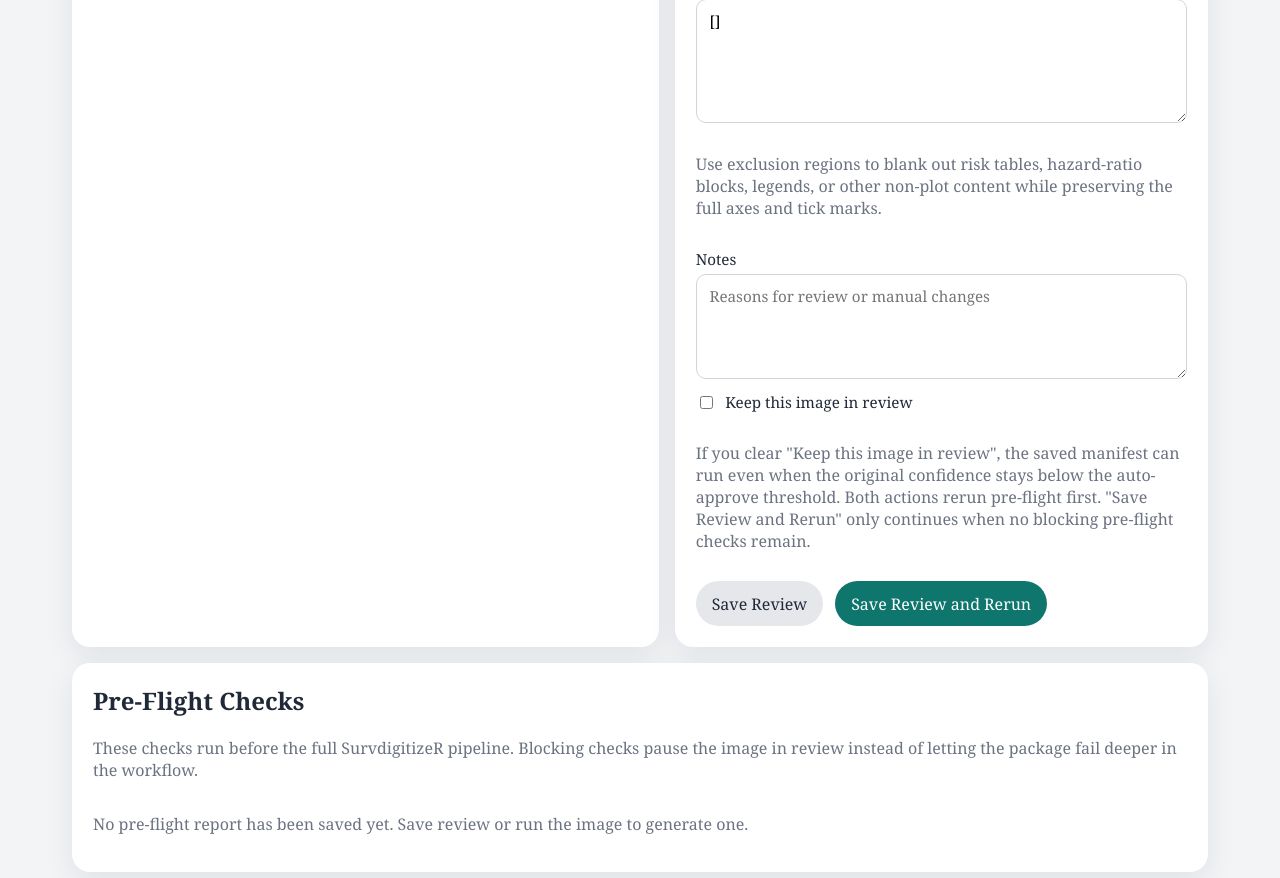
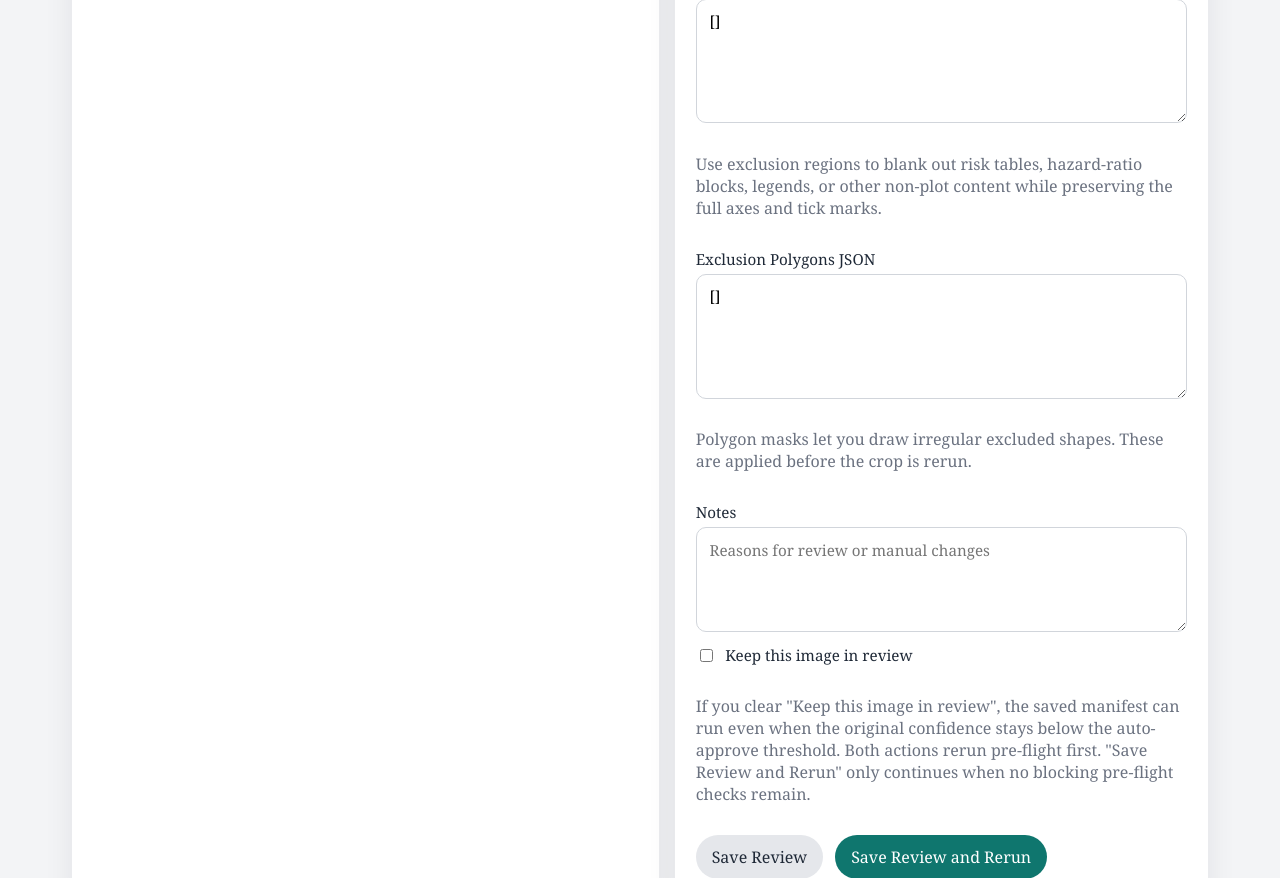
Before and after one commit to rphilip90/km-survdigitizer-oracle, a FastAPI app: template app/templates/image.html in a window 1280 px wide. Shown: the part 1091-1969 px from the top of the page. Run offline with FastAPI, Linux system fonts and the light colour scheme; the template is opened without the code that fills it, so the values that code supplies are empty; some libraries are stand-ins or nearby versions.

Commit message:
Add polygon masking to manual crop editor

```diff
--- a/app/main.py
+++ b/app/main.py
@@ -203,6 +203,7 @@ async def save_review(
     crop_right: str = Form(default=""),
     crop_bottom: str = Form(default=""),
     exclusion_regions_json: str = Form(default="[]"),
+    exclusion_polygons_json: str = Form(default="[]"),
     crop_hint: str = Form(default=""),
     notes: str = Form(default=""),
     llm_confidence: float = Form(default=1.0),
@@ -237,6 +238,7 @@ async def save_review(
         crop_right=parse_optional_float(crop_right),
         crop_bottom=parse_optional_float(crop_bottom),
         exclusion_regions=parse_exclusion_regions(exclusion_regions_json),
+        exclusion_polygons=parse_exclusion_polygons(exclusion_polygons_json),
         crop_hint=crop_hint or None,
         notes=notes or None,
         llm_confidence=llm_confidence,
@@ -574,6 +576,16 @@ def parse_exclusion_regions(value: str) -> list[dict]:
     return parsed
 
 
+def parse_exclusion_polygons(value: str) -> list[dict]:
+    stripped = value.strip()
+    if not stripped:
+        return []
+    parsed = json.loads(stripped)
+    if not isinstance(parsed, list):
+        raise ValueError("exclusion_polygons_json must be a JSON array")
+    return parsed
+
+
 def build_export_archive(batch: dict) -> Path:
     export_dir = settings.export_dir / batch["id"]
     export_dir.mkdir(parents=True, exist_ok=True)
--- /dev/null
+++ b/app/static/review.js
@@ -0,0 +1,302 @@
+(function () {
+    function clamp(value, min, max) {
+        return Math.max(min, Math.min(max, value));
+    }
+
+    function formatValue(value) {
+        return value.toFixed(3).replace(/0+$/, "").replace(/\.$/, "");
+    }
+
+    function initManualCrop() {
+        const image = document.getElementById("source-image-preview");
+        const overlay = document.getElementById("crop-editor-overlay");
+        const svg = document.getElementById("crop-editor-svg");
+        const selection = document.getElementById("crop-selection");
+        const polygonGroup = document.getElementById("polygon-mask-group");
+        const activePolygon = document.getElementById("active-polygon-mask");
+        const clearCropButton = document.getElementById("clear-manual-crop");
+        const cropModeButton = document.getElementById("crop-mode-button");
+        const polygonModeButton = document.getElementById("polygon-mode-button");
+        const finishPolygonButton = document.getElementById("finish-polygon-mask");
+        const clearLastPolygonButton = document.getElementById("clear-last-polygon-mask");
+        const clearAllPolygonsButton = document.getElementById("clear-all-polygon-masks");
+        const polygonField = document.getElementById("exclusion-polygons-input");
+        const inputs = {
+            left: document.getElementById("crop-left-input"),
+            top: document.getElementById("crop-top-input"),
+            right: document.getElementById("crop-right-input"),
+            bottom: document.getElementById("crop-bottom-input"),
+        };
+
+        if (
+            !image || !overlay || !svg || !selection || !polygonGroup || !activePolygon ||
+            !clearCropButton || !cropModeButton || !polygonModeButton ||
+            !finishPolygonButton || !clearLastPolygonButton || !clearAllPolygonsButton ||
+            !polygonField || Object.values(inputs).some((input) => !input)
+        ) {
+            return;
+        }
+
+        let mode = "crop";
+        let dragState = null;
+        let activePolygonPoints = [];
+        let polygons = parsePolygons();
+
+        function parsePolygons() {
+            try {
+                const parsed = JSON.parse(polygonField.value || "[]");
+                return Array.isArray(parsed) ? parsed : [];
+            } catch (error) {
+                return [];
+            }
+        }
+
+        function writePolygons() {
+            polygonField.value = JSON.stringify(polygons, null, 2);
+        }
+
+        function overlayRect() {
+            return overlay.getBoundingClientRect();
+        }
+
+        function setMode(nextMode) {
+            mode = nextMode;
+            cropModeButton.dataset.active = String(mode === "crop");
+            polygonModeButton.dataset.active = String(mode === "polygon");
+            overlay.dataset.mode = mode;
+            finishPolygonButton.disabled = mode !== "polygon" || activePolygonPoints.length < 3;
+            clearLastPolygonButton.disabled = polygons.length === 0 && activePolygonPoints.length === 0;
+            clearAllPolygonsButton.disabled = polygons.length === 0;
+        }
+
+        function clearActivePolygon() {
+            activePolygonPoints = [];
+            activePolygon.setAttribute("points", "");
+            finishPolygonButton.disabled = true;
+        }
+
+        function pointPosition(event) {
+            const rect = overlayRect();
+            return {
+                x: clamp(event.clientX - rect.left, 0, rect.width),
+                y: clamp(event.clientY - rect.top, 0, rect.height),
+            };
+        }
+
+        function normalizedPoint(point) {
+            const rect = overlayRect();
+            return {
+                x: Number(formatValue(clamp(point.x / rect.width, 0, 1))),
+                y: Number(formatValue(clamp(point.y / rect.height, 0, 1))),
+            };
+        }
+
+        function denormalizedPoint(point) {
+            const rect = overlayRect();
+            return {
+                x: point.x * rect.width,
+                y: point.y * rect.height,
+            };
+        }
+
+        function setSelection(left, top, right, bottom) {
+            selection.style.display = "block";
+            selection.setAttribute("x", left);
+            selection.setAttribute("y", top);
+            selection.setAttribute("width", Math.max(1, right - left));
+            selection.setAttribute("height", Math.max(1, bottom - top));
+        }
+
+        function hideSelection() {
+            selection.style.display = "none";
+        }
+
+        function syncCropFromInputs() {
+            const leftValue = parseFloat(inputs.left.value);
+            const topValue = parseFloat(inputs.top.value);
+            const rightValue = parseFloat(inputs.right.value);
+            const bottomValue = parseFloat(inputs.bottom.value);
+
+            if ([leftValue, topValue, rightValue, bottomValue].some((value) => Number.isNaN(value))) {
+                hideSelection();
+                return;
+            }
+
+            const rect = overlayRect();
+            setSelection(
+                leftValue * rect.width,
+                topValue * rect.height,
+                rightValue * rect.width,
+                bottomValue * rect.height
+            );
+        }
+
+        function updateCropInputs(left, top, right, bottom) {
+            const rect = overlayRect();
+            inputs.left.value = formatValue(clamp(left / rect.width, 0, 1));
+            inputs.top.value = formatValue(clamp(top / rect.height, 0, 1));
+            inputs.right.value = formatValue(clamp(right / rect.width, 0, 1));
+            inputs.bottom.value = formatValue(clamp(bottom / rect.height, 0, 1));
+        }
+
+        function renderPolygons() {
+            while (polygonGroup.firstChild) {
+                polygonGroup.removeChild(polygonGroup.firstChild);
+            }
+
+            polygons.forEach(function (polygon) {
+                const polygonNode = document.createElementNS("http://www.w3.org/2000/svg", "polygon");
+                const points = (polygon.points || []).map(function (point) {
+                    const rendered = denormalizedPoint(point);
+                    return rendered.x + "," + rendered.y;
+                }).join(" ");
+                polygonNode.setAttribute("points", points);
+                polygonNode.setAttribute("class", "saved-polygon-mask");
+                polygonGroup.appendChild(polygonNode);
+            });
+
+            const activePoints = activePolygonPoints.map(function (point) {
+                return point.x + "," + point.y;
+            }).join(" ");
+            activePolygon.setAttribute("points", activePoints);
+            finishPolygonButton.disabled = mode !== "polygon" || activePolygonPoints.length < 3;
+            clearLastPolygonButton.disabled = polygons.length === 0 && activePolygonPoints.length === 0;
+            clearAllPolygonsButton.disabled = polygons.length === 0;
+        }
+
+        function finishActivePolygon() {
+            if (activePolygonPoints.length < 3) {
+                return;
+            }
+            polygons.push({
+                label: "manual polygon " + (polygons.length + 1),
+                points: activePolygonPoints.map(normalizedPoint),
+            });
+            writePolygons();
+            clearActivePolygon();
+            renderPolygons();
+        }
+
+        svg.addEventListener("pointerdown", function (event) {
+            if (mode !== "crop") {
+                return;
+            }
+            const start = pointPosition(event);
+            dragState = { startX: start.x, startY: start.y };
+            svg.setPointerCapture(event.pointerId);
+            setSelection(start.x, start.y, start.x + 1, start.y + 1);
+            event.preventDefault();
+        });
+
+        svg.addEventListener("pointermove", function (event) {
+            if (mode !== "crop" || !dragState) {
+                return;
+            }
+            const current = pointPosition(event);
+            const left = Math.min(dragState.startX, current.x);
+            const top = Math.min(dragState.startY, current.y);
+            const right = Math.max(dragState.startX, current.x);
+            const bottom = Math.max(dragState.startY, current.y);
+            setSelection(left, top, right, bottom);
+        });
+
+        function finishCrop(event) {
+            if (mode !== "crop" || !dragState) {
+                return;
+            }
+            const current = pointPosition(event);
+            const left = Math.min(dragState.startX, current.x);
+            const top = Math.min(dragState.startY, current.y);
+            const right = Math.max(dragState.startX, current.x);
+            const bottom = Math.max(dragState.startY, current.y);
+            dragState = null;
+
+            if ((right - left) < 12 || (bottom - top) < 12) {
+                hideSelection();
+                return;
+            }
+
+            setSelection(left, top, right, bottom);
+            updateCropInputs(left, top, right, bottom);
+        }
+
+        svg.addEventListener("pointerup", finishCrop);
+        svg.addEventListener("pointercancel", function () {
+            dragState = null;
+        });
+
+        svg.addEventListener("click", function (event) {
+            if (mode !== "polygon") {
+                return;
+            }
+            const point = pointPosition(event);
+            activePolygonPoints.push(point);
+            renderPolygons();
+        });
+
+        cropModeButton.addEventListener("click", function () {
+            setMode("crop");
+        });
+
+        polygonModeButton.addEventListener("click", function () {
+            setMode("polygon");
+        });
+
+        finishPolygonButton.addEventListener("click", finishActivePolygon);
+
+        clearLastPolygonButton.addEventListener("click", function () {
+            if (activePolygonPoints.length > 0) {
+                activePolygonPoints.pop();
+                renderPolygons();
+                return;
+            }
+            polygons.pop();
+            writePolygons();
+            renderPolygons();
+        });
+
+        clearAllPolygonsButton.addEventListener("click", function () {
+            polygons = [];
+            writePolygons();
+            clearActivePolygon();
+            renderPolygons();
+        });
+
+        clearCropButton.addEventListener("click", function () {
+            inputs.left.value = "";
+            inputs.top.value = "";
+            inputs.right.value = "";
+            inputs.bottom.value = "";
+            hideSelection();
+        });
+
+        polygonField.addEventListener("input", function () {
+            polygons = parsePolygons();
+            clearActivePolygon();
+            renderPolygons();
+        });
+
+        Object.values(inputs).forEach(function (input) {
+            input.addEventListener("input", syncCropFromInputs);
+        });
+
+        window.addEventListener("resize", function () {
+            syncCropFromInputs();
+            renderPolygons();
+        });
+        image.addEventListener("load", function () {
+            syncCropFromInputs();
+            renderPolygons();
+        });
+
+        syncCropFromInputs();
+        renderPolygons();
+        setMode("crop");
+    }
+
+    if (document.readyState === "loading") {
+        document.addEventListener("DOMContentLoaded", initManualCrop);
+    } else {
+        initManualCrop();
+    }
+})();
--- a/app/templates/image.html
+++ b/app/templates/image.html
@@ -41,7 +41,30 @@
 <section class="two-col">
     <div class="panel image-panel">
         <h2>Source Image</h2>
-        <img src="/images/{{ image.id }}/raw" alt="{{ image.filename }}" class="image-preview">
+        <div class="crop-tool">
+            <div class="crop-tool-actions">
+                <p class="panel-hint">Use crop mode to drag a rectangular plot crop. Switch to polygon mask mode to draw irregular excluded areas over tables or summary blocks.</p>
+                <div class="artifact-links">
+                    <button type="button" id="crop-mode-button" class="btn btn-small">Crop Mode</button>
+                    <button type="button" id="polygon-mode-button" class="btn btn-small">Polygon Mask Mode</button>
+                    <button type="button" id="finish-polygon-mask" class="btn btn-small">Finish Polygon</button>
+                    <button type="button" id="clear-last-polygon-mask" class="btn btn-small">Undo Polygon</button>
+                    <button type="button" id="clear-manual-crop" class="btn btn-small">Clear Manual Crop</button>
+                    <button type="button" id="clear-all-polygon-masks" class="btn btn-small">Clear Polygon Masks</button>
+                    <button type="submit" form="manifest-review-form" name="rerun_after_save" value="true" class="btn btn-primary btn-small">Save Drawn Crop and Rerun</button>
+                </div>
+            </div>
+            <div class="crop-editor" id="manual-crop-editor">
+                <img src="/images/{{ image.id }}/raw" alt="{{ image.filename }}" class="image-preview crop-editor-image" id="source-image-preview">
+                <div class="crop-editor-overlay" id="crop-editor-overlay" aria-hidden="true">
+                    <svg id="crop-editor-svg" class="crop-editor-svg" preserveAspectRatio="none">
+                        <g id="polygon-mask-group"></g>
+                        <polyline id="active-polygon-mask" class="active-polygon-mask"></polyline>
+                        <rect id="crop-selection" class="crop-selection"></rect>
+                    </svg>
+                </div>
+            </div>
+        </div>
         {% if image.review_overlay_path and image.status == "needs_review" %}
         <div class="artifact-list">
             <h3>Manual Review Grid Preview</h3>
@@ -161,19 +184,19 @@
                 </label>
                 <label>
                     <span>Crop Left</span>
-                    <input type="number" name="crop_left" min="0" max="1" step="0.001" value="{{ manifest.crop_left if manifest and manifest.crop_left is not none else '' }}">
+                    <input id="crop-left-input" type="number" name="crop_left" min="0" max="1" step="0.001" value="{{ manifest.crop_left if manifest and manifest.crop_left is not none else '' }}">
                 </label>
                 <label>
                     <span>Crop Top</span>
-                    <input type="number" name="crop_top" min="0" max="1" step="0.001" value="{{ manifest.crop_top if manifest and manifest.crop_top is not none else '' }}">
+                    <input id="crop-top-input" type="number" name="crop_top" min="0" max="1" step="0.001" value="{{ manifest.crop_top if manifest and manifest.crop_top is not none else '' }}">
                 </label>
                 <label>
                     <span>Crop Right</span>
-                    <input type="number" name="crop_right" min="0" max="1" step="0.001" value="{{ manifest.crop_right if manifest and manifest.crop_right is not none else '' }}">
+                    <input id="crop-right-input" type="number" name="crop_right" min="0" max="1" step="0.001" value="{{ manifest.crop_right if manifest and manifest.crop_right is not none else '' }}">
                 </label>
                 <label>
                     <span>Crop Bottom</span>
-                    <input type="number" name="crop_bottom" min="0" max="1" step="0.001" value="{{ manifest.crop_bottom if manifest and manifest.crop_bottom is not none else '' }}">
+                    <input id="crop-bottom-input" type="number" name="crop_bottom" min="0" max="1" step="0.001" value="{{ manifest.crop_bottom if manifest and manifest.crop_bottom is not none else '' }}">
                 </label>
             </div>
             <label>
@@ -186,6 +209,11 @@
                 <textarea name="exclusion_regions_json" rows="5" placeholder='[{"left":0.62,"top":0.02,"right":0.98,"bottom":0.22,"label":"top summary"}]'>{{ manifest.exclusion_regions | tojson(indent=2) if manifest and manifest.exclusion_regions else '[]' }}</textarea>
             </label>
             <p class="panel-hint">Use exclusion regions to blank out risk tables, hazard-ratio blocks, legends, or other non-plot content while preserving the full axes and tick marks.</p>
+            <label>
+                <span>Exclusion Polygons JSON</span>
+                <textarea id="exclusion-polygons-input" name="exclusion_polygons_json" rows="5" placeholder='[{"label":"manual mask 1","points":[{"x":0.62,"y":0.02},{"x":0.96,"y":0.02},{"x":0.88,"y":0.20}]}]'>{{ manifest.exclusion_polygons | tojson(indent=2) if manifest and manifest.exclusion_polygons else '[]' }}</textarea>
+            </label>
+            <p class="panel-hint">Polygon masks let you draw irregular excluded shapes. These are applied before the crop is rerun.</p>
             <label>
                 <span>Notes</span>
                 <textarea name="notes" rows="4" placeholder="Reasons for review or manual changes">{{ manifest.notes if manifest and manifest.notes else '' }}</textarea>
@@ -270,4 +298,5 @@ window.setTimeout(function () {
 }, 5000);
 </script>
 {% endif %}
+<script src="{{ url_for('static', path='/review.js') }}"></script>
 {% endblock %}
```
Also changed, not shown: app/preflight.py (+37 -2 lines), app/runner.py (+74 -3 lines), app/schemas.py (+11 -0 lines), app/static/style.css (+63 -0 lines), tests/test_main.py (+13 -0 lines), tests/test_preflight.py (+23 -0 lines), tests/test_runner.py (+28 -0 lines).
